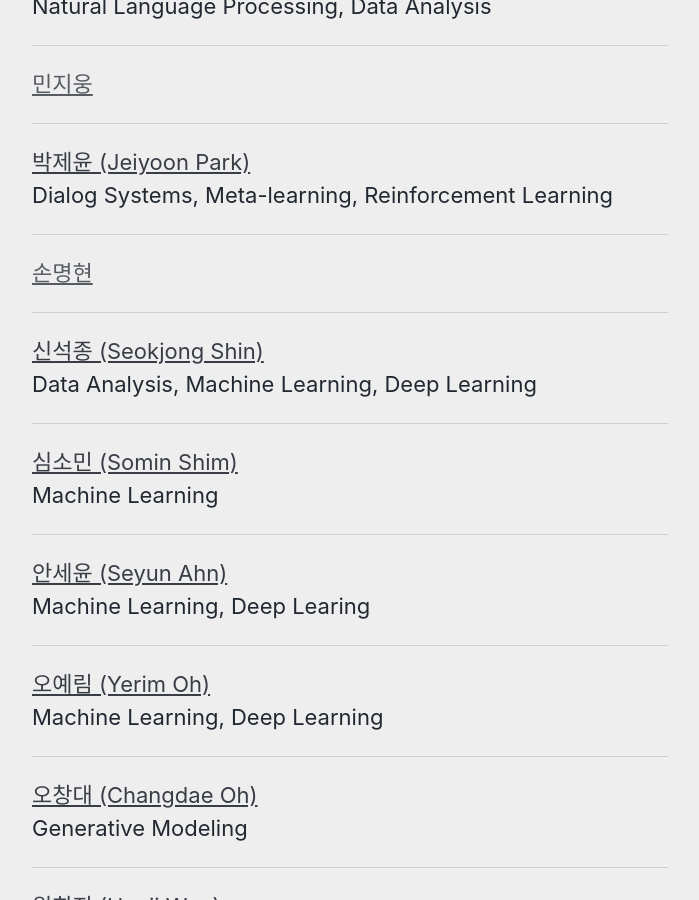
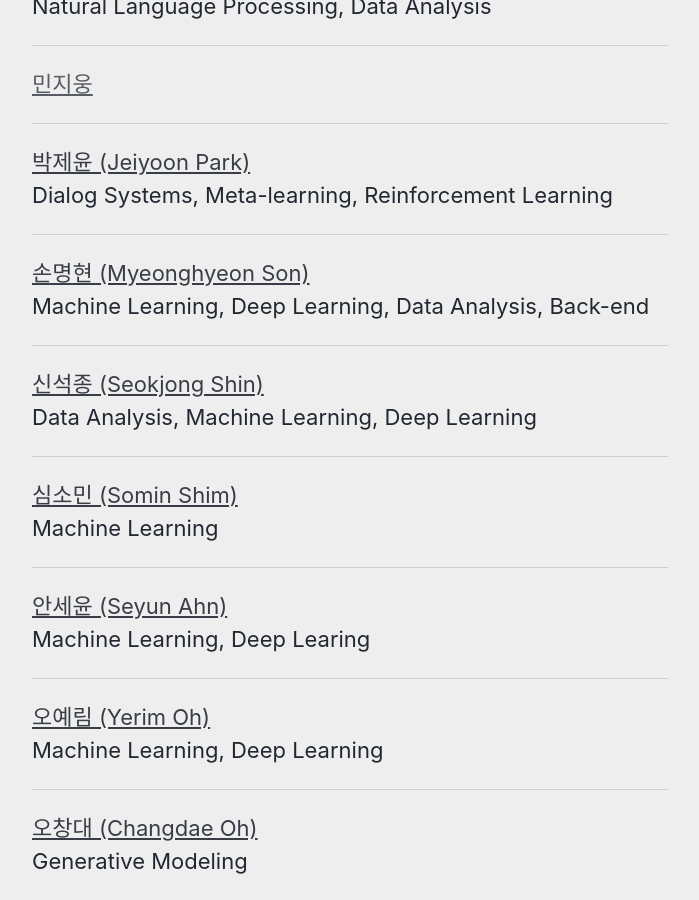
Before and after one commit to TAVEResearch/TAVEResearch.github.io, a Jekyll site: the page built from people.md, in a window 1280 px wide and 900 px high, scrolled down 362 px. Shown: the whole window, without its empty margins (290-989 px from the left). Built offline with Jekyll 4.4.1, drawn with Linux system fonts in a browser that asks for light colours; cached includes are drawn as plain includes.

Commit message:
Update _config.yml

```diff
--- a/_config.yml
+++ b/_config.yml
@@ -286,9 +286,9 @@ People:
   - name: 박제윤 (Jeiyoon Park)
     interests: "Dialog Systems, Meta-learning, Reinforcement Learning"
     gitblog: "https://jeiyoon.github.io/"
-  - name: 손명현
-    interests: ""
-    gitblog: ""
+  - name: 손명현 (Myeonghyeon Son)
+    interests: "Machine Learning, Deep Learning, Data Analysis, Back-end"
+    gitblog: "https://github.com/menmenmeng"
   - name: 신석종 (Seokjong Shin)
     interests: "Data Analysis, Machine Learning, Deep Learning"
     gitblog: "https://totoma3.tistory.com/"
```
